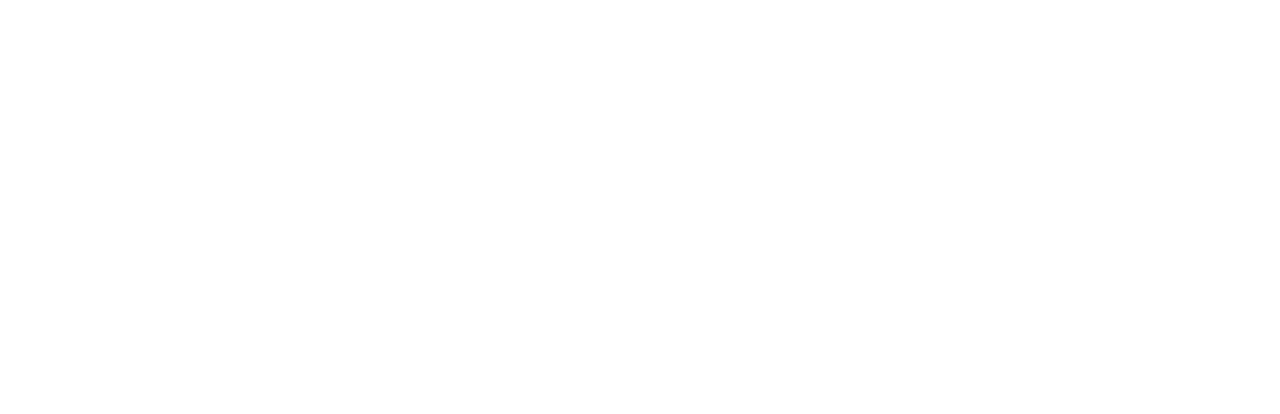
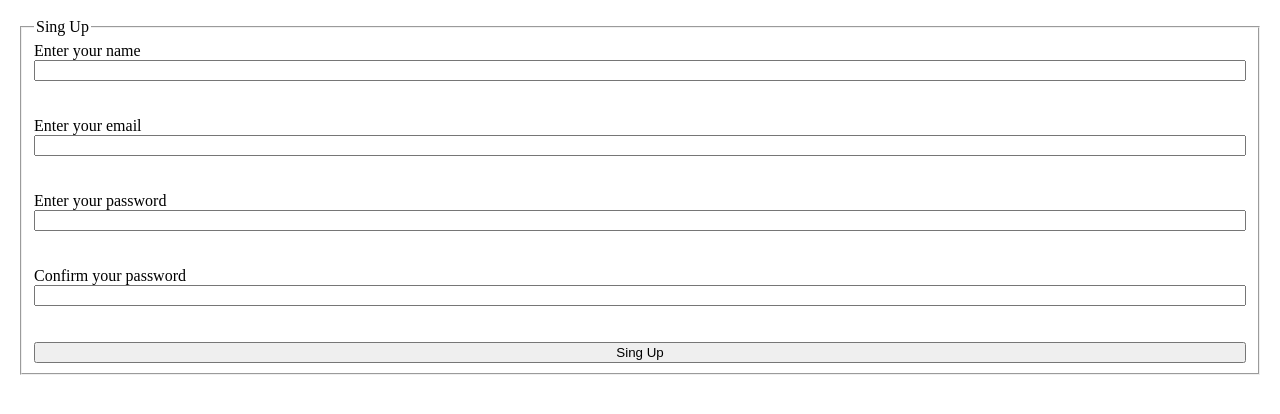
Before and after one commit to asanchez8801/Bootcamp_BIT, a plain HTML site: page Javascript/index.html in a window 1280 px wide. Drawn offline with Linux system fonts and the light colour scheme.

Commit message:
Fomrulario con JS

```diff
--- a/Javascript/desafios.js
+++ b/Javascript/desafios.js
@@ -58,8 +58,8 @@ if (numero1 > numero2) {
 
 //hacer una funcion que reciba un nombre por parte del usuario. si existe el nombre saludar por el nombre si no saludar hola desconocido.
 
-function miFuncion(nombre = "desconocido"){
+/* function miFuncion(nombre = "desconocido"){
 console.log("Hola " + nombre);
 }
 miFuncion ();
-miFuncion('Albeiro');
+miFuncion('Albeiro'); */
--- a/Javascript/index.html
+++ b/Javascript/index.html
@@ -1,9 +1,42 @@
 <!DOCTYPE html>
-<html lang="es">
+<html lang="en">
   <head>
     <meta charset="UTF-8" />
+    <meta name="viewport" content="width=device-width, initial-scale=1.0" />
+    <link rel="stylesheet" href="style.css" />
+    <title>DOM</title>
   </head>
   <body>
-    <script src="desafios.js"></script>
+    <main class="container">
+      <section>
+        <form class="signup" id="signUp">
+          <fieldset>
+            <legend>Sing Up</legend>
+            <label for="name">Enter your name</label>
+            <input type="text" id="name" name="name" />
+            <br />
+            <br />
+            <label for="email">Enter your email</label>
+            <input type="email" id="email" name="email" />
+            <br />
+            <br />
+            <label for="password">Enter your password</label>
+            <input type="password" id="password" name="password" />
+            <br />
+            <br />
+            <label for="passwordConfirm">Confirm your password</label>
+            <input
+              type="password"
+              id="passwordConfirm"
+              name="passwordConfirm"
+            />
+            <br />
+            <br />
+            <button type="submit">Sing Up</button>
+          </fieldset>
+        </form>
+      </section>
+    </main>
+    <script src="main.js"></script>
   </body>
 </html>
--- /dev/null
+++ b/Javascript/main.js
@@ -0,0 +1,36 @@
+'use strict';
+/* importaciones */
+/* Variables */
+const d = document;
+
+const $signUp = d.getElementById('signUp');
+
+
+/* eventos */
+
+d.addEventListener('DOMContentLoaded', ()=>{
+    eventListeners();
+});
+
+/* funciones */
+function eventListeners() {
+console.log('works!');
+    $signUp.addEventListener('submit', handleSubmit);
+}
+
+function handleSubmit(event) {
+    event.preventDefault();
+
+    const formData = new FormData($signUp);
+    console.log(formData);
+}
+
+
+
+
+
+
+
+
+
+/* ejecucion codigo */
--- /dev/null
+++ b/Javascript/style.css
@@ -0,0 +1,25 @@
+*,
+*::before *::after {
+  box-sizing: border-box;
+}
+
+html {
+  font-size: 10px;
+}
+
+body {
+  font-size: 16px;
+}
+
+.container {
+  padding: 1rem;
+}
+
+/* .signup {
+  border: 5px solid greenyellow;
+} */
+
+.signup fieldset {
+  display: flex;
+  flex-direction: column;
+}
--- a/dom.js
+++ b/dom.js
@@ -1,4 +1,4 @@
-'use sctrict';
+/* 'use sctrict';
 const d = document;
 const $root = d.getElementById('root');
 const $h1 = d.createElement('h1');
@@ -34,4 +34,4 @@ $p.textContent = contadorDeClicks;
 $btn3.addEventListener('click' , () => {
 contadorDeClicks=0;
 $p.textContent = contadorDeClicks;
-});
+}); */
```
